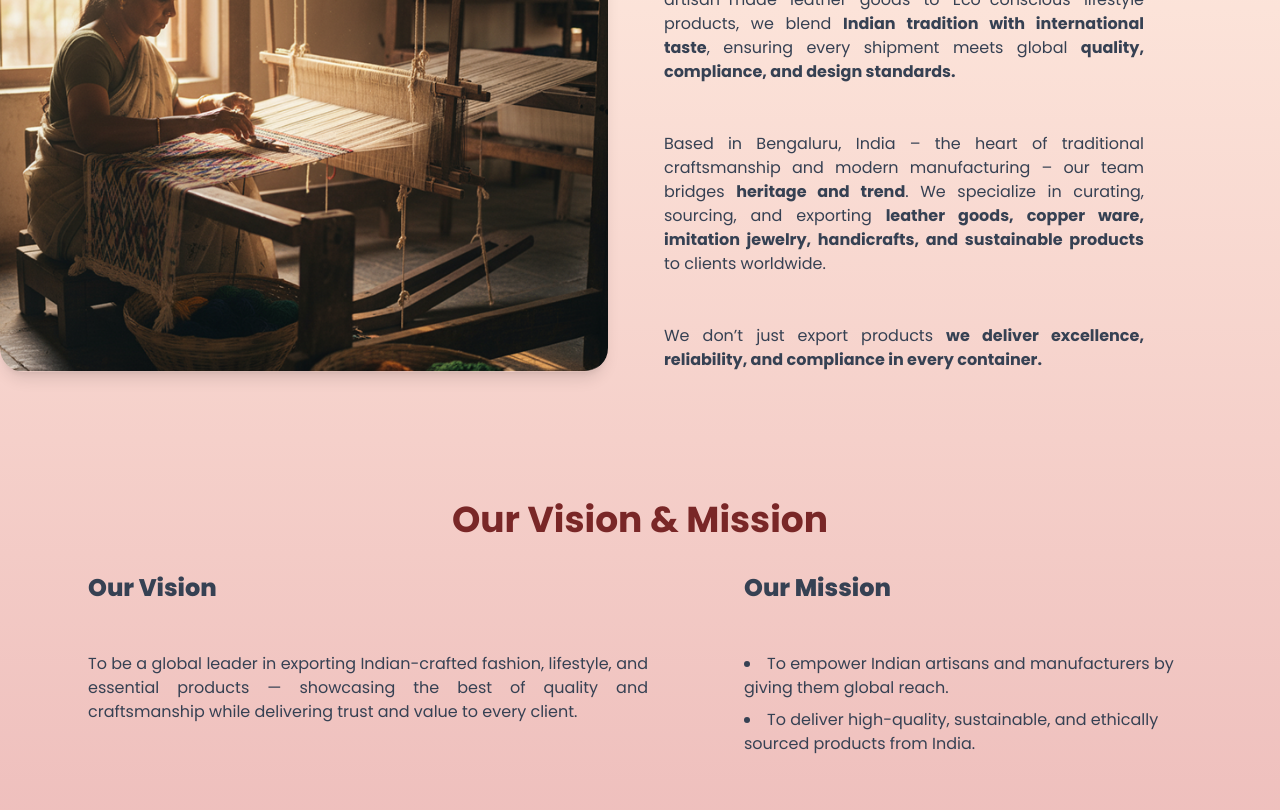
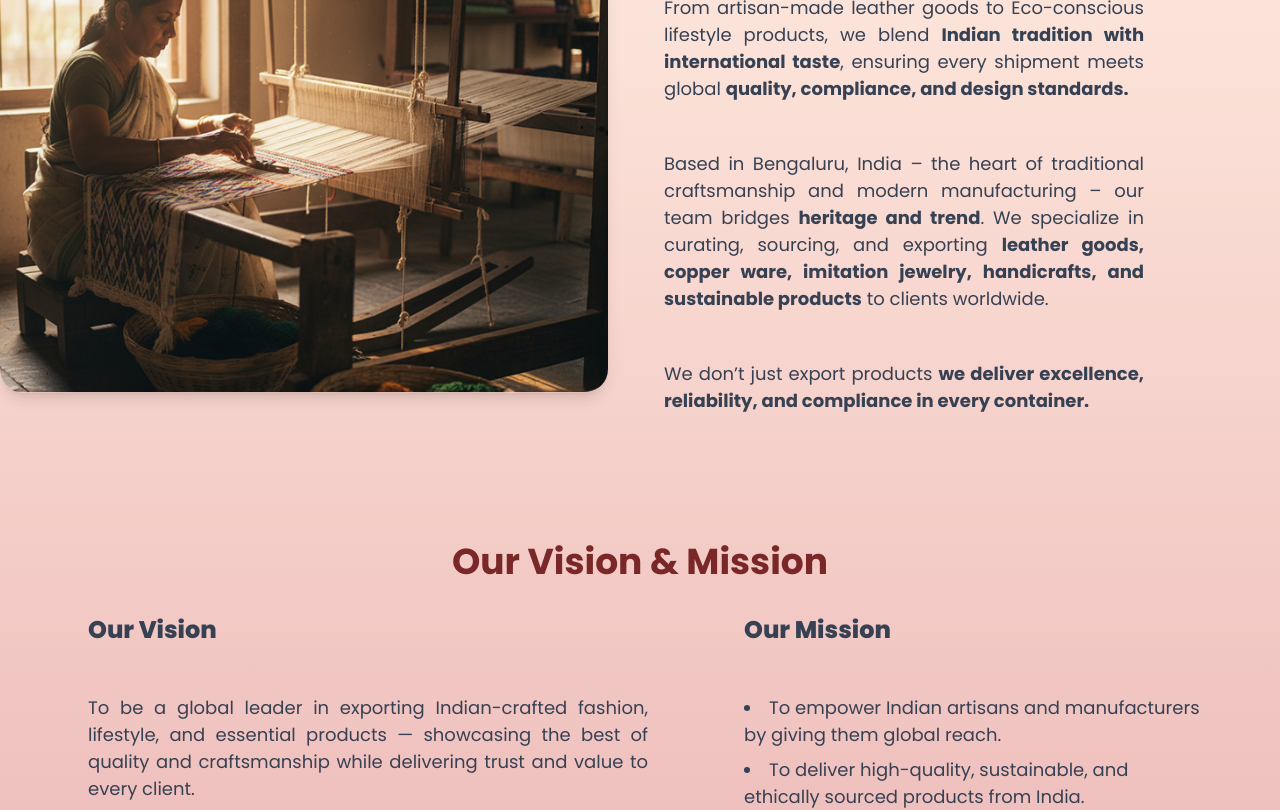
Before and after one commit to SamarthPD-21/Veblyss, a Next.js app in the folder client/: page /about in a window 1280 px wide. Shown: the part 880-1690 px from the top of the page. Built offline with nearby package versions, Linux system fonts and the light colour scheme.

Commit message:
increased font size in about page

```diff
--- a/client/src/app/about/page.tsx
+++ b/client/src/app/about/page.tsx
@@ -49,7 +49,7 @@ function WhoWeAreSection() {
             <h2 className="text-2xl md:text-3xl font-bold text-[var(--button-red)]">
               Who we are
             </h2>
-            <p className="mt-4 m-4 text-justify text-[16px] text-gray-700">
+            <p className="mt-4 m-4 text-justify text-[18px] text-gray-700">
               At VeBlyss Global, we are committed to delivering handpicked,
               high-quality products to global markets. From artisan-made leather
               goods to Eco-conscious lifestyle products, we blend{" "}
@@ -57,7 +57,7 @@ function WhoWeAreSection() {
               ensuring every shipment meets global{" "}
               <strong>quality, compliance, and design standards.</strong>
             </p>
-            <p className="mt-4 m-4 text-justify text-[16px] text-gray-700">
+            <p className="mt-4 m-4 text-justify text-[18px] text-gray-700">
               Based in Bengaluru, India – the heart of traditional craftsmanship
               and modern manufacturing – our team bridges{" "}
               <strong>heritage and trend</strong>. We specialize in curating,
@@ -68,7 +68,7 @@ function WhoWeAreSection() {
               </strong>{" "}
               to clients worldwide.
             </p>
-            <p className="mt-4 mx-4 text-justify text-[16px] text-gray-700">
+            <p className="mt-4 mx-4 text-justify text-[18px] text-gray-700">
               We don’t just export products{" "}
               <strong>
                 we deliver excellence, reliability, and compliance in every
@@ -94,7 +94,7 @@ function VisionAndMissionSection() {
             <div className="text-gray-700 md:max-w-[50%] md:p-0 p-4 text-left flex flex-col gap-12">
               <h3 className="font-extrabold text-2xl md:text-start text-center">Our Vision</h3>
 
-              <p className="text-[16px] text-justify">
+              <p className="text-[18px] text-justify">
                 To be a global leader in exporting Indian-crafted fashion,
                 lifestyle, and essential products — showcasing the best of
                 quality and craftsmanship while delivering trust and value to
@@ -104,7 +104,7 @@ function VisionAndMissionSection() {
             <div className="text-gray-700 md:max-w-[50%] md:p-0 p-4 pr-0 text-left flex flex-col gap-12">
               <h3 className="font-extrabold text-center md:text-start text-2xl">Our Mission</h3>
 
-              <ul className="list-disc list-inside space-y-2 text-[16px] ">
+              <ul className="list-disc list-inside space-y-2 text-[18px] ">
                 <li>
                   To empower Indian artisans and manufacturers by giving them
                   global reach.
```
